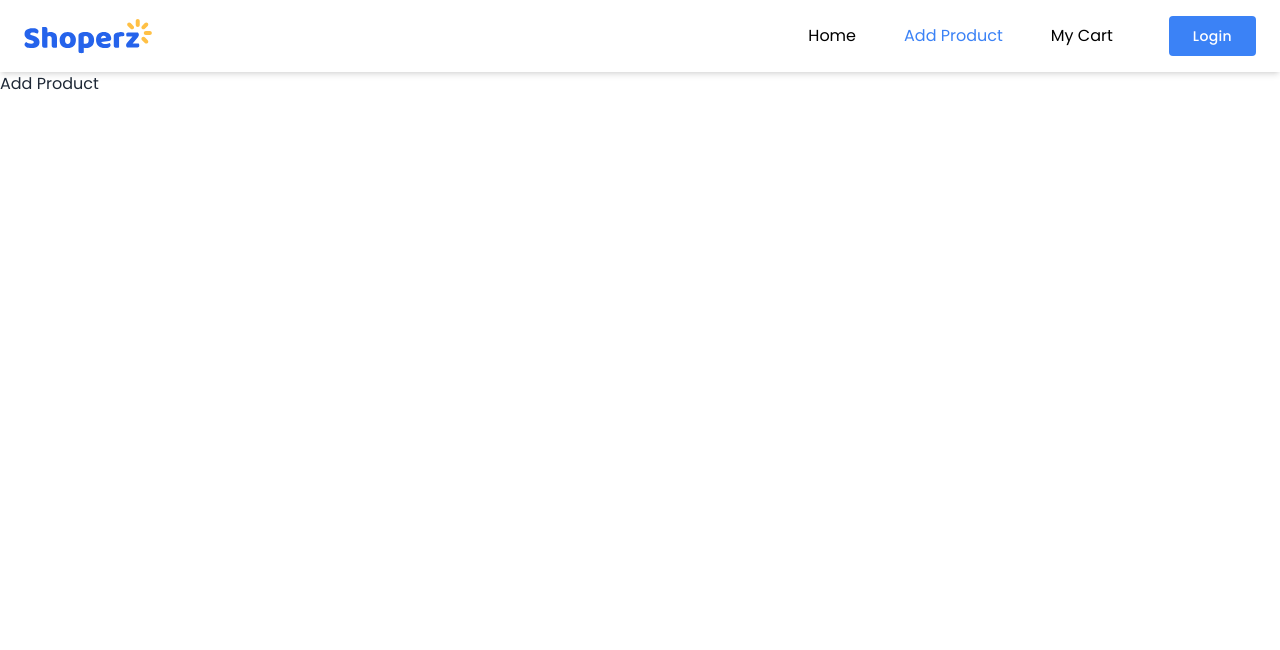
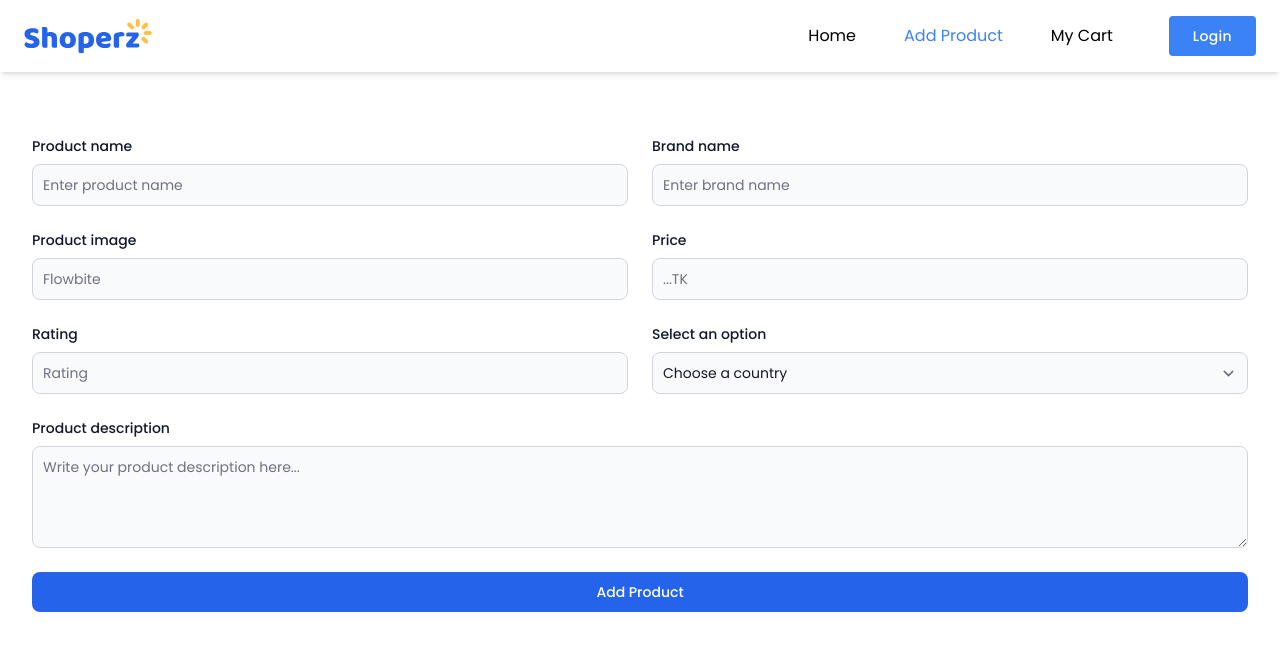
Before and after one commit to imranwebcraft/Shoperz-Client, a React (Vite) app: page /addproduct in a window 1280 px wide. Shown: the top 650 px of the page. Built offline with nearby package versions, Linux system fonts and the light colour scheme.

Commit message:
Product add form and 6 brnad added in home page by fake json data

```diff
--- /dev/null
+++ b/src/Hook/useBrands.js
@@ -0,0 +1,15 @@
+import { useEffect, useState } from "react";
+
+const useBrands = () => {
+	const [brands, setBrands] = useState([]);
+
+	useEffect(() => {
+		fetch("/brands.json")
+			.then(res => res.json())
+			.then(data => setBrands(data));
+	}, []);
+
+	return brands;
+};
+
+export default useBrands;
--- a/src/Pages/AddProduct/AddProduct.jsx
+++ b/src/Pages/AddProduct/AddProduct.jsx
@@ -1,7 +1,114 @@
 const AddProduct = () => {
 	return (
-		<div>
-			<p>Add Product</p>
+		<div className="mx-auto max-w-screen-xl px-4 pb-6 pt-16 sm:px-6 lg:px-8">
+			<form>
+				<div className="grid gap-6 mb-6 md:grid-cols-2">
+					{/* Product name */}
+					<div>
+						<label className="block mb-2 text-sm font-medium text-gray-900 dark:text-white">
+							Product name
+						</label>
+						<input
+							type="text"
+							id="product_name"
+							className="bg-gray-50 border border-gray-300 text-gray-900 text-sm rounded-lg focus:ring-blue-500 focus:border-blue-500 block w-full p-2.5 dark:bg-gray-700 dark:border-gray-600 dark:placeholder-gray-400 dark:text-white dark:focus:ring-blue-500 dark:focus:border-blue-500"
+							placeholder="Enter product name"
+							required
+						/>
+					</div>
+
+					{/* Brand Name */}
+					<div>
+						<label className="block mb-2 text-sm font-medium text-gray-900 dark:text-white">
+							Brand name
+						</label>
+						<input
+							type="text"
+							id="brand_name"
+							className="bg-gray-50 border border-gray-300 text-gray-900 text-sm rounded-lg focus:ring-blue-500 focus:border-blue-500 block w-full p-2.5 dark:bg-gray-700 dark:border-gray-600 dark:placeholder-gray-400 dark:text-white dark:focus:ring-blue-500 dark:focus:border-blue-500"
+							placeholder="Enter brand name"
+							required
+						/>
+					</div>
+					{/* Product Image */}
+					<div>
+						<label className="block mb-2 text-sm font-medium text-gray-900 dark:text-white">
+							Product image
+						</label>
+						<input
+							type="text"
+							id="company"
+							className="bg-gray-50 border border-gray-300 text-gray-900 text-sm rounded-lg focus:ring-blue-500 focus:border-blue-500 block w-full p-2.5 dark:bg-gray-700 dark:border-gray-600 dark:placeholder-gray-400 dark:text-white dark:focus:ring-blue-500 dark:focus:border-blue-500"
+							placeholder="Flowbite"
+							required
+						/>
+					</div>
+					{/* Pice */}
+					<div>
+						<label className="block mb-2 text-sm font-medium text-gray-900 dark:text-white">
+							Price
+						</label>
+						<input
+							type="number"
+							id="price"
+							className="bg-gray-50 border border-gray-300 text-gray-900 text-sm rounded-lg focus:ring-blue-500 focus:border-blue-500 block w-full p-2.5 dark:bg-gray-700 dark:border-gray-600 dark:placeholder-gray-400 dark:text-white dark:focus:ring-blue-500 dark:focus:border-blue-500"
+							placeholder="...TK"
+							required
+						/>
+					</div>
+					{/* Rating */}
+					<div>
+						<label className="block mb-2 text-sm font-medium text-gray-900 dark:text-white">
+							Rating
+						</label>
+						<input
+							type="number"
+							id="price"
+							className="bg-gray-50 border border-gray-300 text-gray-900 text-sm rounded-lg focus:ring-blue-500 focus:border-blue-500 block w-full p-2.5 dark:bg-gray-700 dark:border-gray-600 dark:placeholder-gray-400 dark:text-white dark:focus:ring-blue-500 dark:focus:border-blue-500"
+							placeholder="Rating"
+							max={5}
+							required
+						/>
+					</div>
+					{/* Type select */}
+					<div>
+						<label
+							htmlFor="countries"
+							className="block mb-2 text-sm font-medium text-gray-900 dark:text-white"
+						>
+							Select an option
+						</label>
+						<select
+							id="countries"
+							className="bg-gray-50 border border-gray-300 text-gray-900 text-sm rounded-lg focus:ring-blue-500 focus:border-blue-500 block w-full p-2.5 dark:bg-gray-700 dark:border-gray-600 dark:placeholder-gray-400 dark:text-white dark:focus:ring-blue-500 dark:focus:border-blue-500"
+						>
+							<option value="Choose a country" selected>
+								Choose a country
+							</option>
+							<option value="US">United States</option>
+							<option value="CA">Canada</option>
+							<option value="FR">France</option>
+							<option value="DE">Germany</option>
+						</select>
+					</div>
+				</div>
+				<div className=" mb-6">
+					<label className="block mb-2 text-sm font-medium text-gray-900 dark:text-white">
+						Product description
+					</label>
+					<textarea
+						rows="4"
+						className="block p-2.5 w-full text-sm text-gray-900 bg-gray-50 rounded-lg border border-gray-300 focus:ring-blue-500 focus:border-blue-500 dark:bg-gray-700 dark:border-gray-600 dark:placeholder-gray-400 dark:text-white dark:focus:ring-blue-500 dark:focus:border-blue-500"
+						placeholder="Write your product description here..."
+					></textarea>
+				</div>
+
+				<input
+					className="w-full text-white bg-blue-600 hover:bg-blue-500 focus:ring-4 focus:outline-none focus:ring-blue-300 font-medium rounded-lg text-sm px-5 py-2.5 text-center dark:bg-blue-600 dark:hover-bg-blue-700 dark:focus:ring-blue-800 hover:cursor-pointer transition-all duration-300 ease-linear"
+					type="submit"
+					value="Add Product"
+				/>
+			</form>
 		</div>
 	);
 };
--- a/src/Pages/Home/Home.jsx
+++ b/src/Pages/Home/Home.jsx
@@ -1,3 +1,4 @@
+import Brand from "../../components/Brand/Brand";
 import Footer from "../../components/Footer/Footer";
 import Banner from "../../components/Header/Banner";
 
@@ -5,6 +6,7 @@ const Home = () => {
 	return (
 		<div>
 			<Banner />
+			<Brand />
 			<Footer />
 		</div>
 	);
--- a/src/Provider/AuthProvider.jsx
+++ b/src/Provider/AuthProvider.jsx
@@ -10,7 +10,9 @@ const googleProvider = new GoogleAuthProvider();
 
 const AuthProvider = ({ children }) => {
 	// State
+	// eslint-disable-next-line no-unused-vars
 	const [user, setUser] = useState(null);
+	// eslint-disable-next-line no-unused-vars
 	const [loading, setLoading] = useState(true);
 
 	// Google SIGN IN
--- /dev/null
+++ b/src/components/Brand/Brand.jsx
@@ -0,0 +1,43 @@
+import { Link } from "react-router-dom";
+import useBrands from "../../Hook/useBrands";
+
+const Brand = () => {
+	// Get data from hook
+	const brands = useBrands();
+
+	return (
+		<section className="px-4 py-24 mx-auto max-w-7xl  pb-6 pt-16 sm:px-6 lg:px-8">
+			{/* Section Title */}
+			<div className=" mb-10 text-center">
+				<h1 className=" text-3xl font-semibold text-gray-800 ">
+					Explore Leading Tech Brands
+				</h1>
+				<p className=" text-gray-500 text-sm mt-2">
+					Where Quality Meets Innovation
+				</p>
+			</div>
+
+			{/* Show brand dynamically */}
+			<div className="grid grid-cols-2 gap-5 text-center lg:grid-cols-6">
+				{brands?.map(brand => {
+					return (
+						<Link
+							// to={`/brand/${brand.id}`}
+							key={brand.id}
+							className="flex flex-col items-center justify-center p-6 bg-opacity-25 bg-blue-100 hover:bg-none rounded-lg transition-all duration-300 hover:scale-105 hover:shadow-lg hover:shadow-blue-100 hover:border-blue-500 border border-transparent"
+						>
+							<img
+								src={brand.brand_image}
+								alt="Brand Logo"
+								className="block object-contain h-16"
+							/>
+							<p>{brand.brand_name}</p>
+						</Link>
+					);
+				})}
+			</div>
+		</section>
+	);
+};
+
+export default Brand;
--- a/src/components/Footer/Footer.jsx
+++ b/src/components/Footer/Footer.jsx
@@ -62,7 +62,7 @@ const Footer = () => {
 						</svg>
 					</div>
 
-					<p className="mt-4 max-w-md text-center leading-relaxed text-gray-500 sm:text-left lg:mt-0">
+					<p className="mt-4 text-base max-w-md text-center leading-relaxed text-gray-500 sm:text-left lg:mt-0">
 						Stay updated with the latest in tech and electronics. Explore
 						reviews, guides, and more.
 					</p>
@@ -248,7 +248,7 @@ const Footer = () => {
 						<p className="text-lg font-medium text-gray-900">Stay in Touch</p>
 
 						<div className="mx-auto mt-8 max-w-md sm:ms-0">
-							<p className="text-center leading-relaxed text-gray-500 ltr:sm:text-left rtl:sm:text-right">
+							<p className="text-center md:text-left text-sm leading-relaxed text-gray-500 ltr:sm:text-left">
 								Tech enthusiasts, this is your digital haven. Explore, learn,
 								and stay ahead.
 							</p>
```
Also changed, not shown: public/brands.json (added, +32 -0 lines), src/assets/images/pngegg (1).png (added).
